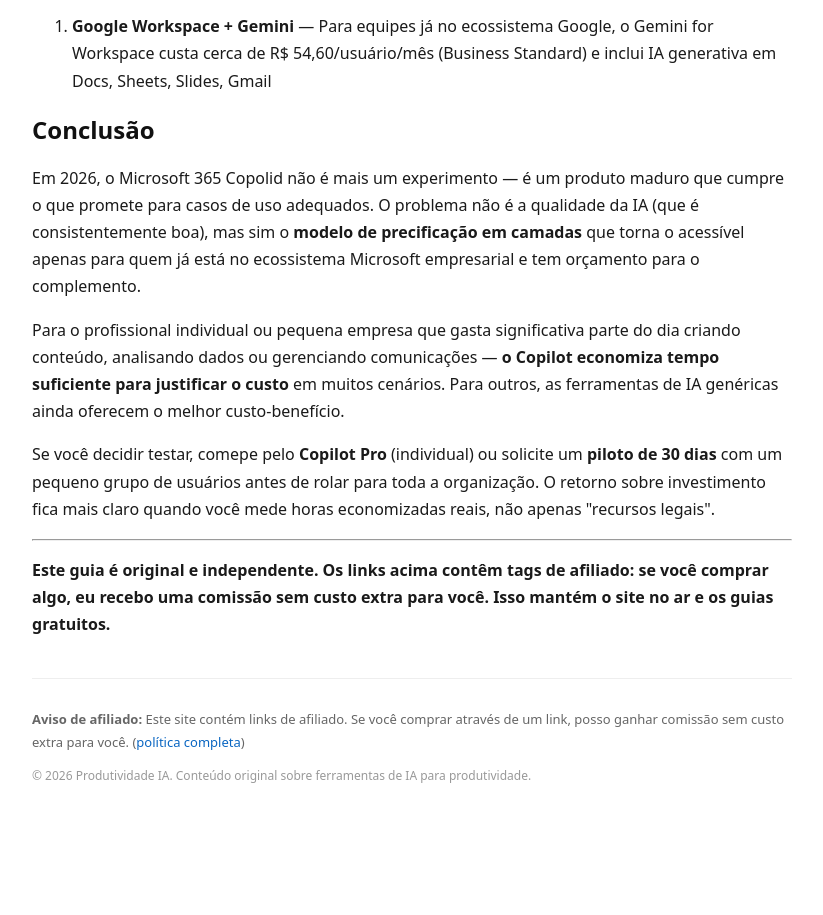
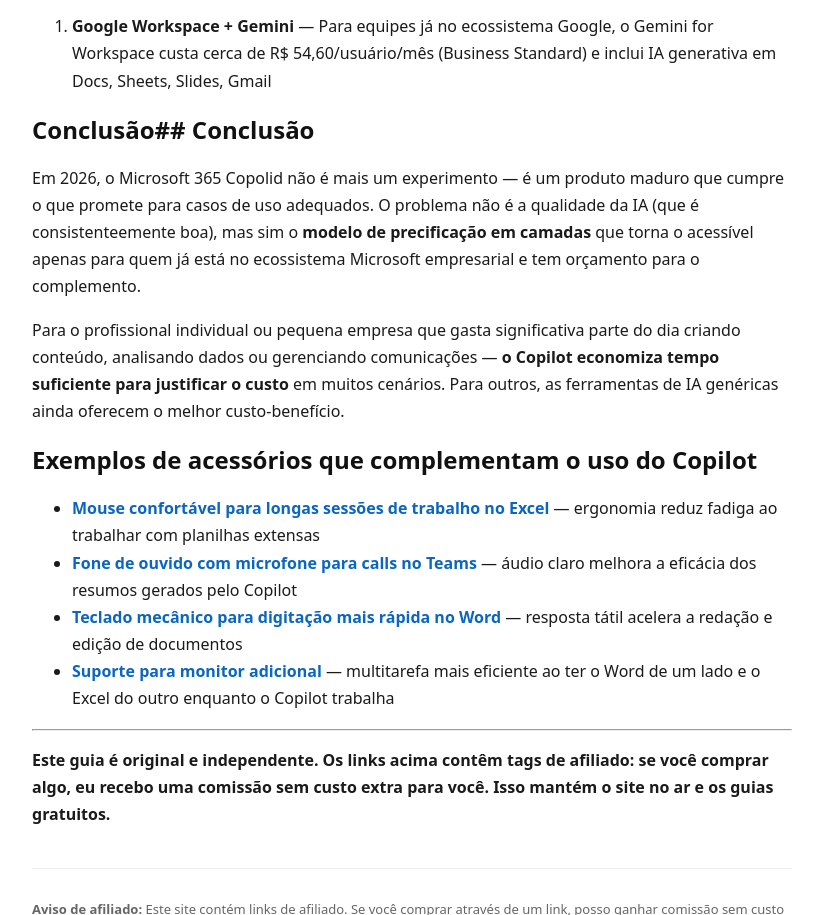
Before and after one commit to kauacezarr99-web/blog-ia-produtividade, a plain HTML site: page public/microsoft-copilot-oficina-365.html in a window 1280 px wide. Shown: the part 4444-5359 px from the top of the page, without its empty margins (228-1051 px from the left). Before the commit the page ends 5272 px from the top, so only its background shows below. Drawn offline with Linux system fonts and the light colour scheme.

Commit message:
publish: microsoft-copilot-oficina-365 with amazon affiliates

```diff
--- a/public/feed.xml
+++ b/public/feed.xml
@@ -4,7 +4,7 @@
   <link>https://kauacezarr99-web.github.io/blog-ia-produtividade/</link>
   <description>Guias honestos sobre ferramentas de IA para ganhar tempo, foco e resultado no trabalho. Atualizado semanalmente.</description>
   <language>pt-BR</language>
-  <lastBuildDate>2026-10-18T00:06:30.805626Z</lastBuildDate>
+  <lastBuildDate>2026-10-18T00:08:16.853733Z</lastBuildDate>
   <item>
     <title>Microsoft 365 Copilot: IA embutida no Office — Vale o custo extra?</title>
     <link>https://kauacezarr99-web.github.io/blog-ia-produtividade/microsoft-copilot-oficina-365.html</link>
--- a/public/microsoft-copilot-oficina-365.html
+++ b/public/microsoft-copilot-oficina-365.html
@@ -134,10 +134,16 @@ footer{margin-top:40px;padding-top:16px;border-top:1px solid #eee;font-size:13px
 <ol>
 <li><strong>Google Workspace + Gemini</strong> — Para equipes já no ecossistema Google, o Gemini for Workspace custa cerca de R$ 54,60/usuário/mês (Business Standard) e inclui IA generativa em Docs, Sheets, Slides, Gmail</li>
 </ol>
-<h2>Conclusão</h2>
-<p>Em 2026, o Microsoft 365 Copolid não é mais um experimento — é um produto maduro que cumpre o que promete para casos de uso adequados. O problema não é a qualidade da IA (que é consistentemente boa), mas sim o <strong>modelo de precificação em camadas</strong> que torna o acessível apenas para quem já está no ecossistema Microsoft empresarial e tem orçamento para o complemento.</p>
+<h2>Conclusão## Conclusão</h2>
+<p>Em 2026, o Microsoft 365 Copolid não é mais um experimento — é um produto maduro que cumpre o que promete para casos de uso adequados. O problema não é a qualidade da IA (que é consistenteemente boa), mas sim o <strong>modelo de precificação em camadas</strong> que torna o acessível apenas para quem já está no ecossistema Microsoft empresarial e tem orçamento para o complemento.</p>
 <p>Para o profissional individual ou pequena empresa que gasta significativa parte do dia criando conteúdo, analisando dados ou gerenciando comunicações — <strong>o Copilot economiza tempo suficiente para justificar o custo</strong> em muitos cenários. Para outros, as ferramentas de IA genéricas ainda oferecem o melhor custo-benefício.</p>
-<p>Se você decidir testar, comepe pelo <strong>Copilot Pro</strong> (individual) ou solicite um <strong>piloto de 30 dias</strong> com um pequeno grupo de usuários antes de rolar para toda a organização. O retorno sobre investimento fica mais claro quando você mede horas economizadas reais, não apenas &quot;recursos legais&quot;.</p>
+<h2>Exemplos de acessórios que complementam o uso do Copilot</h2>
+<ul>
+<li><strong><a href="https://www.amazon.com/s?k=Mouse%20confort%C3%A1vel%20para%20longas%20sess%C3%B5es%20de%20trabalho%20no%20Excel&amp;tag=kauaiaproduti-20">Mouse confortável para longas sessões de trabalho no Excel</a></strong> — ergonomia reduz fadiga ao trabalhar com planilhas extensas</li>
+<li><strong><a href="https://www.amazon.com/s?k=Fone%20de%20ouvido%20com%20microfone%20para%20calls%20no%20Teams&amp;tag=kauaiaproduti-20">Fone de ouvido com microfone para calls no Teams</a></strong> — áudio claro melhora a eficácia dos resumos gerados pelo Copilot</li>
+<li><strong><a href="https://www.amazon.com/s?k=Teclado%20mec%C3%A2nico%20para%20digita%C3%A7%C3%A3o%20mais%20r%C3%A1pida%20no%20Word&amp;tag=kauaiaproduti-20">Teclado mecânico para digitação mais rápida no Word</a></strong> — resposta tátil acelera a redação e edição de documentos</li>
+<li><strong><a href="https://www.amazon.com/s?k=Suporte%20para%20monitor%20adicional&amp;tag=kauaiaproduti-20">Suporte para monitor adicional</a></strong> — multitarefa mais eficiente ao ter o Word de um lado e o Excel do outro enquanto o Copilot trabalha</li>
+</ul>
 <hr>
 <p><strong>Este guia é original e independente. Os links acima contêm tags de afiliado: se você comprar algo, eu recebo uma comissão sem custo extra para você. Isso mantém o site no ar e os guias gratuitos.</strong></p></main>
 <footer>
```
Also changed, not shown: 1 other file.
